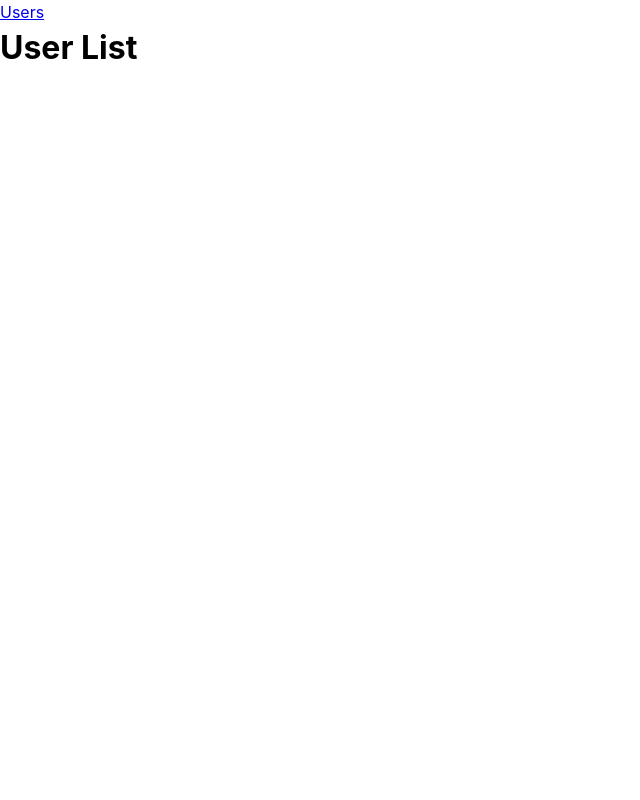
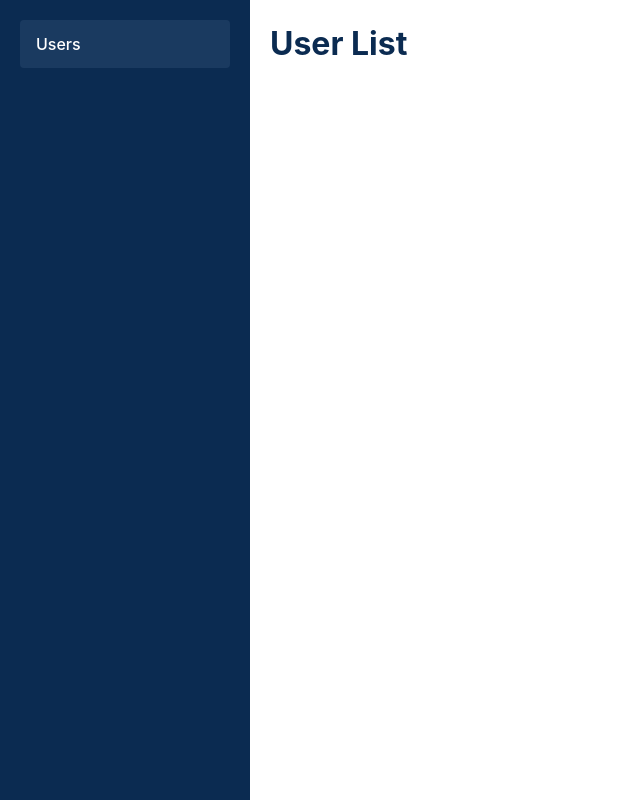
Before and after one commit to korhankosece/Evreka-CRM, a React (Vite) app: page / in a window 1280 px wide. Shown: the whole page, without its empty margins (0-640 px from the left). Built offline with nearby package versions, Linux system fonts and the light colour scheme.

Commit message:
Styled-components
- Installed styled components
- Created a basic theme
- Revised layout folder structure
- Revised GlobalStyles
- Added layout styles

```diff
--- a/package.json
+++ b/package.json
@@ -13,9 +13,11 @@
     "preview": "vite preview"
   },
   "dependencies": {
+    "@types/styled-components": "^5.1.34",
     "react": "^19.1.0",
     "react-dom": "^19.1.0",
-    "react-router-dom": "^7.6.3"
+    "react-router-dom": "^7.6.3",
+    "styled-components": "^6.1.19"
   },
   "devDependencies": {
     "@eslint/js": "^9.30.1",
--- a/src/App.tsx
+++ b/src/App.tsx
@@ -1,8 +1,18 @@
 import { RouterProvider } from 'react-router-dom';
+
 import { router } from './routes';
 
+import { ThemeProvider } from 'styled-components';
+import { GlobalStyles } from './styles/GlobalStyles';
+import { theme } from './styles/theme';
+
 const App = () => {
-  return <RouterProvider router={router} />;
+  return (
+    <ThemeProvider theme={theme}>
+      <GlobalStyles />
+      <RouterProvider router={router} />
+    </ThemeProvider>
+  );
 };
 
 export default App;
--- a/src/index.css
+++ /dev/null
@@ -1,21 +0,0 @@
-* {
-  margin: 0;
-  padding: 0;
-  box-sizing: border-box;
-}
-
-:root {
-  font-family: Inter, system-ui, Avenir, Helvetica, Arial, sans-serif;
-  line-height: 1.5;
-  font-weight: 400;
-
-  font-synthesis: none;
-  text-rendering: optimizeLegibility;
-  -webkit-font-smoothing: antialiased;
-  -moz-osx-font-smoothing: grayscale;
-}
-
-body {
-  min-width: 320px;
-  min-height: 100vh;
-}
--- a/src/layouts/Layout.tsx
+++ /dev/null
@@ -1,20 +0,0 @@
-import { Link, Outlet } from 'react-router-dom';
-
-const Layout = () => {
-  return (
-    <div>
-      <nav>
-        <ul>
-          <li>
-            <Link to="/">Users</Link>
-          </li>
-        </ul>
-      </nav>
-      <main>
-        <Outlet />
-      </main>
-    </div>
-  );
-};
-
-export default Layout;
--- /dev/null
+++ b/src/layouts/default/index.tsx
@@ -0,0 +1,24 @@
+import { Outlet } from 'react-router-dom';
+
+import { LayoutContainer, Sidebar, NavList, NavLink, MainContent } from './styles';
+
+const Layout = () => {
+  return (
+    <LayoutContainer>
+      <Sidebar>
+        <NavList>
+          <li>
+            <NavLink to="/" end>
+              Users
+            </NavLink>
+          </li>
+        </NavList>
+      </Sidebar>
+      <MainContent>
+        <Outlet />
+      </MainContent>
+    </LayoutContainer>
+  );
+};
+
+export default Layout;
--- /dev/null
+++ b/src/layouts/default/styles.ts
@@ -0,0 +1,52 @@
+import styled from 'styled-components';
+import { NavLink as RouterNavLink } from 'react-router-dom';
+
+export const LayoutContainer = styled.div`
+  display: flex;
+  min-height: 100%;
+  height: 100vh;
+  height: 100dvh; /* Modern browsers - accounts for mobile browser chrome */
+`;
+
+export const Sidebar = styled.nav`
+  width: 250px;
+  background-color: ${({ theme }) => theme.colors.primary.main};
+  padding: ${({ theme }) => theme.spacing(2.5)};
+  box-shadow: ${({ theme }) => theme.shadows.medium};
+  overflow-y: auto;
+`;
+
+export const NavList = styled.ul`
+  list-style: none;
+  padding: 0;
+  margin: 0;
+  display: flex;
+  flex-direction: column;
+  gap: ${({ theme }) => theme.spacing(1)};
+`;
+
+export const NavLink = styled(RouterNavLink)`
+  color: ${({ theme }) => theme.colors.primary.contrastText};
+  text-decoration: none;
+  padding: ${({ theme }) => `${theme.spacing(1.5)} ${theme.spacing(2)}`};
+  display: block;
+  border-radius: ${({ theme }) => theme.borderRadius.small};
+  font-weight: 500;
+  transition: all 0.2s ease-in-out;
+
+  &:hover {
+    background-color: ${({ theme }) => theme.colors.primary.dark};
+  }
+
+  &.active {
+    background-color: ${({ theme }) => theme.colors.primary.light};
+  }
+`;
+
+export const MainContent = styled.main`
+  flex: 1;
+  padding: ${({ theme }) => theme.spacing(2.5)};
+  background-color: ${({ theme }) => theme.colors.background.default};
+  overflow-y: auto; /* Allow content area to scroll independently */
+  height: 100%; /* Take full height of container */
+`;
--- a/src/layouts/index.ts
+++ b/src/layouts/index.ts
@@ -1 +1 @@
-export { default as Layout } from './Layout';
+export { default as Layout } from './default';
--- a/src/main.tsx
+++ b/src/main.tsx
@@ -1,6 +1,6 @@
 import { StrictMode } from 'react';
 import { createRoot } from 'react-dom/client';
-import './index.css';
+
 import App from './App.tsx';
 
 createRoot(document.getElementById('root')!).render(
--- a/src/routes/index.tsx
+++ b/src/routes/index.tsx
@@ -1,4 +1,5 @@
 import { createBrowserRouter } from 'react-router-dom';
+
 import { Layout } from '../layouts';
 import { UserListPage, UserDetailPage } from '../pages';
 
--- /dev/null
+++ b/src/styles/GlobalStyles.ts
@@ -0,0 +1,62 @@
+import { createGlobalStyle } from 'styled-components';
+
+export const GlobalStyles = createGlobalStyle`
+  * {
+    margin: 0;
+    padding: 0;
+    box-sizing: border-box;
+  }
+
+  html, body, #root {
+    height: 100%;
+  }
+
+  html {
+    scrollbar-gutter: stable;
+  }
+
+  body {
+    font-family: ${({ theme }) => theme.typography.fontFamily};
+    background-color: ${({ theme }) => theme.colors.background.default};
+    color: ${({ theme }) => theme.colors.text.primary};
+    line-height: 1.5;
+    -webkit-font-smoothing: antialiased;
+    -moz-osx-font-smoothing: grayscale;
+    overflow-y: scroll;
+  }
+
+  #root {
+    display: flex;
+    flex-direction: column;
+  }
+
+  a {
+    color: ${({ theme }) => theme.colors.primary.main};
+    text-decoration: none;
+
+    &:hover {
+      color: ${({ theme }) => theme.colors.primary.dark};
+    }
+  }
+
+  button {
+    font-family: inherit;
+  }
+
+  ul, ol {
+    list-style: none;
+  }
+
+  img {
+    max-width: 100%;
+    height: auto;
+  }
+
+  h1, h2, h3, h4, h5, h6 {
+    margin-bottom: ${({ theme }) => theme.spacing(2)};
+  }
+
+  p {
+    margin-bottom: ${({ theme }) => theme.spacing(2)};
+  }
+`;
--- /dev/null
+++ b/src/styles/theme.ts
@@ -0,0 +1,117 @@
+import { DefaultTheme } from 'styled-components';
+
+const colors = {
+  primary: {
+    main: '#0B2B51', // Evreka blue
+    light: '#1A3A60', // Lighter shade of blue
+    dark: '#081D38', // Darker shade of blue
+    contrastText: '#FFFFFF',
+  },
+  secondary: {
+    main: '#3BA935', // Evreka green
+    light: '#4FBE49', // Lighter shade of green
+    dark: '#2A8725', // Darker shade of green
+    contrastText: '#FFFFFF',
+  },
+  grey: {
+    50: '#FAFAFA',
+    100: '#F5F5F5',
+    200: '#EEEEEE',
+    300: '#E0E0E0',
+    400: '#BDBDBD',
+    500: '#9E9E9E',
+    600: '#757575',
+    700: '#616161',
+    800: '#424242',
+    900: '#212121',
+  },
+  background: {
+    default: '#FFFFFF',
+    paper: '#F5F5F5',
+  },
+  text: {
+    primary: '#0B2B51',
+    secondary: '#757575',
+    disabled: '#9E9E9E',
+  },
+  error: {
+    main: '#D32F2F',
+    light: '#EF5350',
+    dark: '#C62828',
+  },
+  warning: {
+    main: '#ED6C02',
+    light: '#FF9800',
+    dark: '#E65100',
+  },
+  success: {
+    main: '#3BA935',
+    light: '#4FBE49',
+    dark: '#2A8725',
+  },
+};
+
+const spacing = (multiplier: number) => `${multiplier * 8}px`;
+
+export const theme: DefaultTheme = {
+  colors,
+  spacing,
+  borderRadius: {
+    small: '4px',
+    medium: '8px',
+    large: '12px',
+    round: '50%',
+  },
+  typography: {
+    fontFamily:
+      "'Inter', -apple-system, BlinkMacSystemFont, 'Segoe UI', Roboto, Oxygen, Ubuntu, Cantarell, 'Open Sans', 'Helvetica Neue', sans-serif",
+    h1: {
+      fontSize: '2.5rem',
+      fontWeight: 600,
+      lineHeight: 1.2,
+    },
+    h2: {
+      fontSize: '2rem',
+      fontWeight: 600,
+      lineHeight: 1.3,
+    },
+    h3: {
+      fontSize: '1.75rem',
+      fontWeight: 600,
+      lineHeight: 1.3,
+    },
+    h4: {
+      fontSize: '1.5rem',
+      fontWeight: 500,
+      lineHeight: 1.4,
+    },
+    h5: {
+      fontSize: '1.25rem',
+      fontWeight: 500,
+      lineHeight: 1.4,
+    },
+    h6: {
+      fontSize: '1rem',
+      fontWeight: 500,
+      lineHeight: 1.4,
+    },
+    body1: {
+      fontSize: '1rem',
+      lineHeight: 1.5,
+    },
+    body2: {
+      fontSize: '0.875rem',
+      lineHeight: 1.5,
+    },
+    button: {
+      fontSize: '0.875rem',
+      fontWeight: 500,
+      textTransform: 'uppercase',
+    },
+  },
+  shadows: {
+    small: '0 2px 4px rgba(0,0,0,0.1)',
+    medium: '0 4px 8px rgba(0,0,0,0.1)',
+    large: '0 8px 16px rgba(0,0,0,0.1)',
+  },
+} as const;
```
Also changed, not shown: src/styles/styled.d.ts (added, +114 -0 lines), 1 other file (tests, documents, lock files or other folders).
